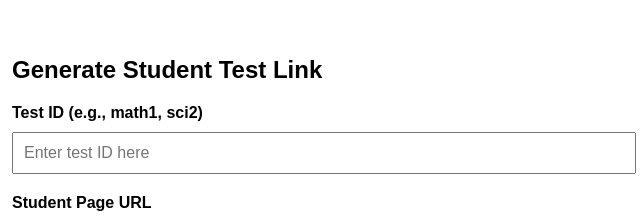
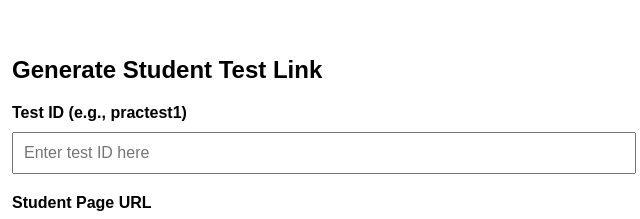
Before and after one commit to caseyaoba/auto-proctor-test, a plain HTML site: page teacher.html in a window 1280 px wide. Shown: the top 219 px of the page, 328-968 px from the left. Drawn offline with Linux system fonts and the light colour scheme.

Commit message:
Update teacher.html

```diff
--- a/teacher.html
+++ b/teacher.html
@@ -37,7 +37,7 @@
 <body>
   <h1>Generate Student Test Link</h1>
 
-  <label for="testId">Test ID (e.g., math1, sci2)</label>
+  <label for="testId">Test ID (e.g., practest1)</label>
   <input type="text" id="testId" placeholder="Enter test ID here">
 
   <label for="baseUrl">Student Page URL</label>
```
